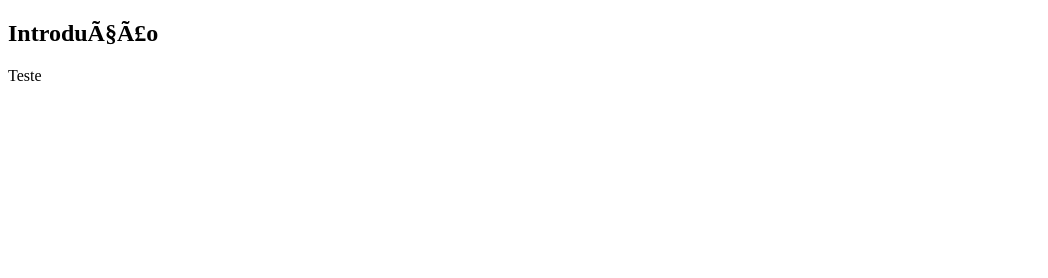
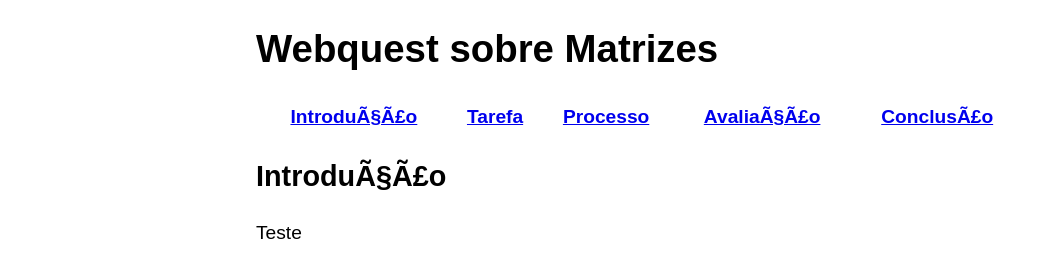
Before and after one commit to fabiovgobbo/Webquest, a plain HTML site: page Matrizes/Introdução.html in a window 1280 px wide. Shown: the whole page, without its empty margins (0-1048 px from the left). Drawn offline with Linux system fonts and the light colour scheme.

Commit message:
modified:   "Introdu\303\247\303\243o.html" 	modified:   Makefile 	modified:   template.html

```diff
--- a/Matrizes/Introdução.html
+++ b/Matrizes/Introdução.html
@@ -1,11 +1,36 @@
 <!DOCTYPE html>
 <html>
     <head>
+        <style>
+	body{
+		margin:1em auto;
+		max-width:40em;
+		padding:0 .62em;
+		font:1.2em/1.62 sans-serif;
+	}
+	h1,h2,h3 {
+		line-height:1.2;
+	}
+	@media print{
+		body{
+			max-width:none
+		}
+	}
+        </style>
         <meta charset="UTF=8">
         <title>Webquest sobre Matrizes - Introdução</title>
-        <link href="/style.css" rel="stylesheet" type="text/css" media="all">
     </head>
     <body>
+        <h1>Webquest sobre Matrizes</h1>
+        <table style="width:100%">
+            <tr>
+                <th><a href="Introdução.html">Introdução</a></th>
+                <th><a href="Tarefa.html">Tarefa</a></th>
+                <th><a href="Processo.html">Processo</a></th>
+                <th><a href="Avaliação.html">Avaliação</a></th>
+                <th><a href="Conclusão.html">Conclusão</a></th>
+            </tr>
+        </table>
         <!--++-->
 <h2>Introdução</h2>
 
```
Also changed, not shown: Matrizes/template.html (+26 -1 lines), 1 other file.
